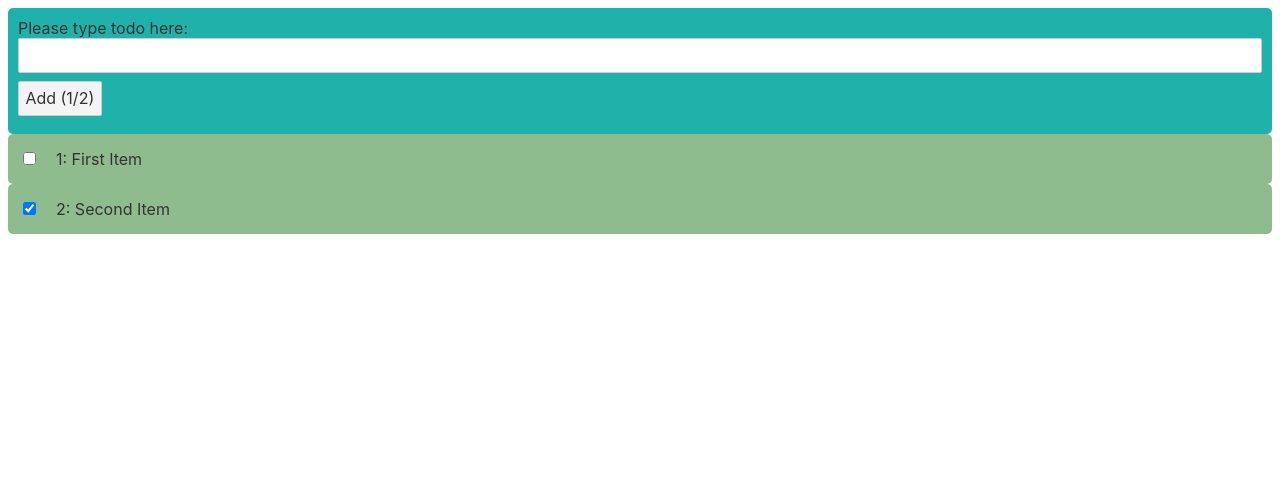
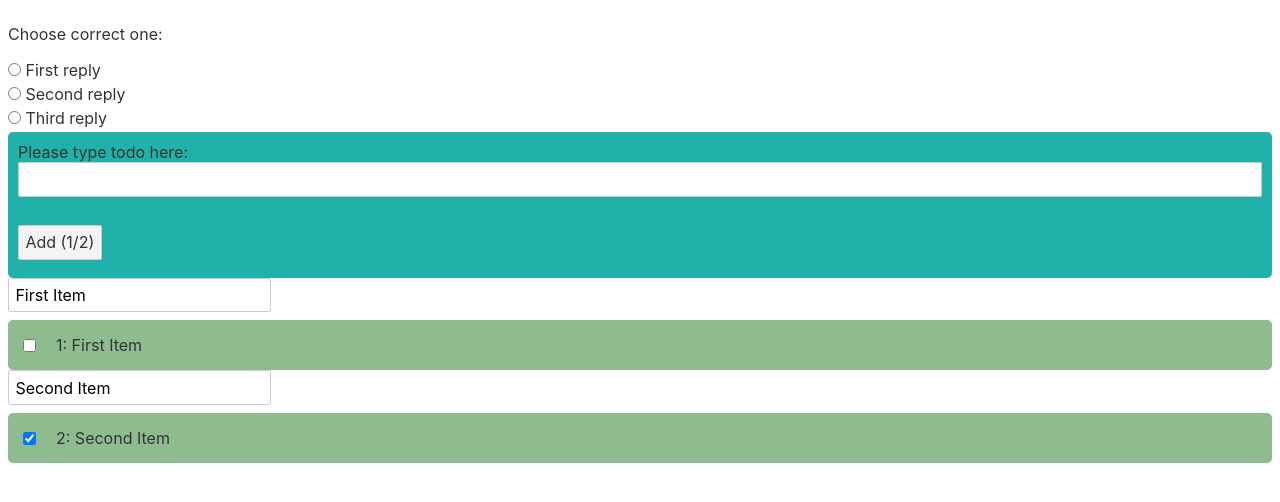
Before and after one commit to tutorials-coding/svelte-todo, a Svelte app: page / in a window 1280 px wide. Shown: the top 502 px of the page. Built offline with nearby package versions, Linux system fonts and the light colour scheme.

Commit message:
Add radio buttons example, contenteditable, each bindings

```diff
--- a/src/App.svelte
+++ b/src/App.svelte
@@ -32,7 +32,29 @@
 			: item
 		))
 	}
+
+	let reply
+	const questionReplies = [{
+		id: 1,
+		text: 'First reply'
+	}, {
+		id: 2,
+		text: 'Second reply'
+	}, {
+		id: 3,
+		text: 'Third reply'
+	}]
 </script>
+
+<p>Choose correct one:</p>
+<div>
+	{#each questionReplies as { id, text } (id)}
+		<label>
+			<input type=radio bind:group={reply} value={id}>
+			{text}
+		</label>
+	{/each}
+</div>
 
 <AddTodoItem
 	title='Please type todo here:'
@@ -44,7 +66,10 @@
   No items yet
 {:else}
   <div>
-    {#each items as { id, text, checked }, index (id)}
+		{#each items as { id, text, checked }, index (id)}
+			<input
+				bind:value={text}
+			/>
 			<TodoItem
 				text={`${index + 1}: ${text}`}
 				{checked}
--- a/src/Form.svelte
+++ b/src/Form.svelte
@@ -6,7 +6,6 @@
   export let buttonTitle = ''
 
   let text = ''
-  $: console.log(typeof(text))
 
   function handleAddClick() {
     dispath('add', text)
@@ -20,6 +19,11 @@
     id="text"
     bind:value={text}
   />
+
+  <div
+    contenteditable="true"
+    bind:innerHTML={text}
+  ></div>
   <button on:click={handleAddClick}>{buttonTitle}</button>
 </div>
 
```
